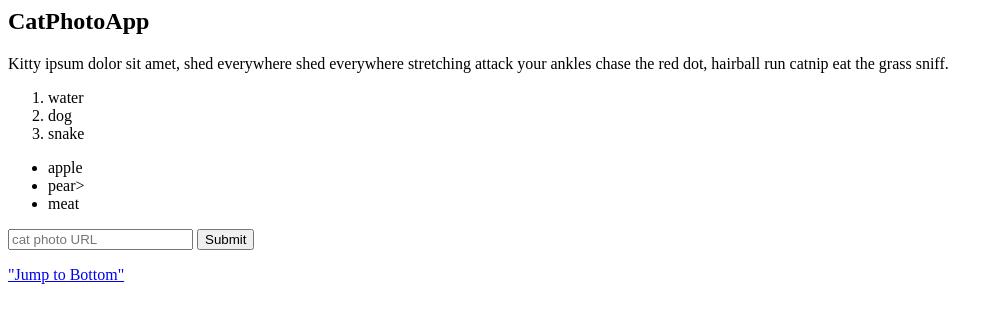
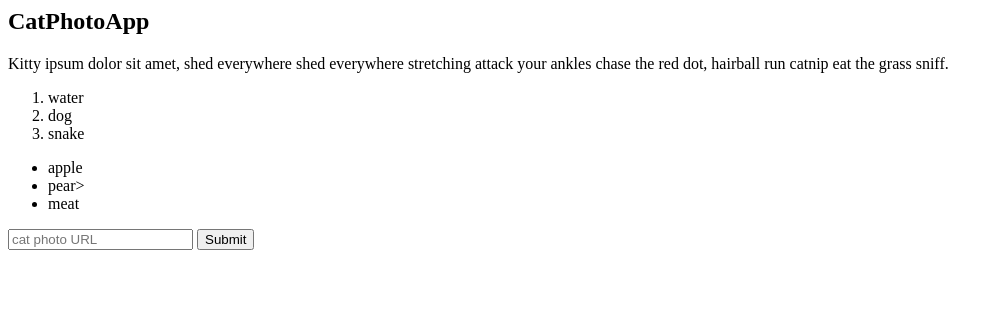
Before and after one commit to EmilJulevic/Day08, a plain HTML site: page ex18/src/index.html in a window 1280 px wide. Shown: the whole page, without its empty margins (0-1000 px from the left). Drawn offline with Linux system fonts and the light colour scheme.

Commit message:
Adding ex18 folder

```diff
--- a/ex18/src/index.html
+++ b/ex18/src/index.html
@@ -22,7 +22,6 @@
         <button type="Submit">Submit</button>
     </form>
 
-    <a href="#footer">"Jump to Bottom"</a>
-
 </main>
+<!--A popup massage comes with the text "fill out this field"-->
 <footer id="footer"></footer>
```
